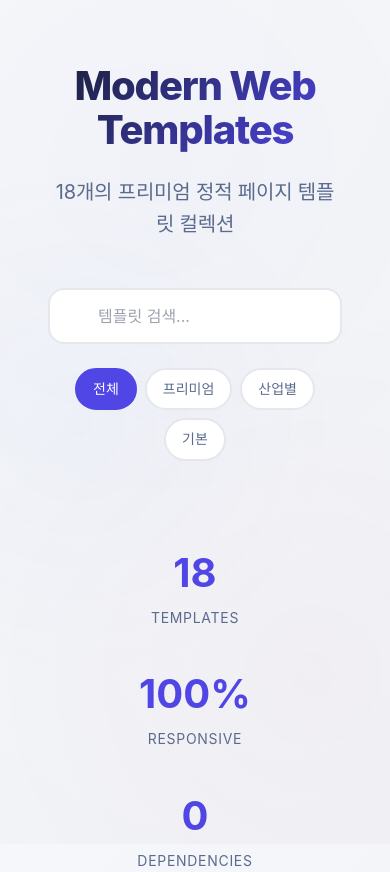
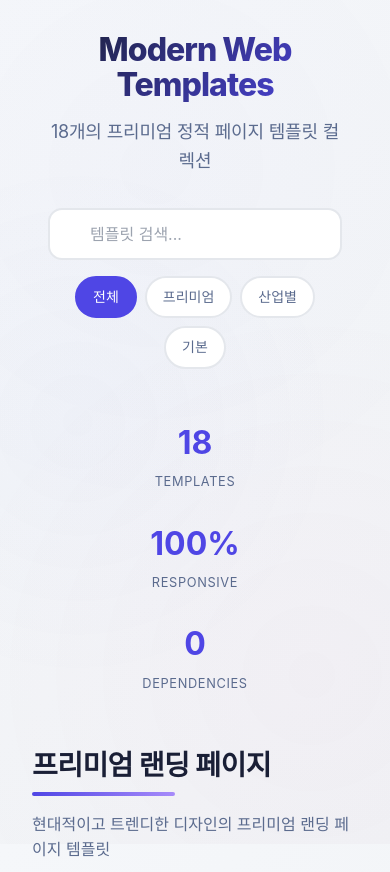
Before and after one commit to BBInJunHwang/FE-Template02, a website: page index.html in a window 390 px wide. Shown: the top 872 px of the page. Drawn offline with Linux system fonts and the light colour scheme.

Commit message:
feat 메인페이지 영역 개선

```diff
--- a/index.html
+++ b/index.html
@@ -52,7 +52,7 @@
         /* Hero Section */
         header {
             text-align: center;
-            padding: 8rem 2rem 6rem;
+            padding: 4rem 2rem 2rem;
             position: relative;
             opacity: 0;
             animation: fadeInUp 0.8s ease-out 0.2s forwards;
@@ -79,8 +79,8 @@
         }
 
         h1 {
-            font-size: 4.5rem;
-            margin-bottom: 1.5rem;
+            font-size: 3.5rem;
+            margin-bottom: 1rem;
             font-weight: 800;
             letter-spacing: -0.03em;
             color: #1a1f36;
@@ -92,32 +92,32 @@
         }
 
         .subtitle {
-            font-size: 1.5rem;
+            font-size: 1.25rem;
             color: #5b6b8e;
             font-weight: 400;
             letter-spacing: -0.01em;
-            margin-bottom: 3rem;
+            margin-bottom: 2rem;
         }
 
         /* Search and Filter Bar */
         .search-filter-container {
             max-width: 800px;
-            margin: 0 auto 2rem;
+            margin: 0 auto 1.5rem;
             opacity: 0;
             animation: fadeInUp 0.8s ease-out 0.4s forwards;
         }
 
         .search-wrapper {
             position: relative;
-            margin-bottom: 1.5rem;
+            margin-bottom: 1rem;
         }
 
         .search-input {
             width: 100%;
-            padding: 1.25rem 3.5rem 1.25rem 3.5rem;
-            font-size: 1.1rem;
+            padding: 1rem 3rem 1rem 3rem;
+            font-size: 1rem;
             border: 2px solid #e4e7ec;
-            border-radius: 16px;
+            border-radius: 14px;
             background: white;
             transition: all 0.3s ease;
             color: #1a1f36;
@@ -183,8 +183,8 @@
         .stats-bar {
             display: flex;
             justify-content: center;
-            gap: 3rem;
-            margin-bottom: 5rem;
+            gap: 2rem;
+            margin-bottom: 3rem;
             opacity: 0;
             animation: fadeInUp 0.8s ease-out 0.6s forwards;
         }
@@ -194,14 +194,14 @@
         }
 
         .stat-number {
-            font-size: 2.5rem;
+            font-size: 2rem;
             font-weight: 700;
             color: #4f46e5;
             display: block;
         }
 
         .stat-label {
-            font-size: 0.875rem;
+            font-size: 0.8rem;
             color: #5b6b8e;
             text-transform: uppercase;
             letter-spacing: 0.05em;
@@ -212,8 +212,8 @@
         .templates-grid {
             display: grid;
             grid-template-columns: repeat(auto-fill, minmax(380px, 1fr));
-            gap: 2.5rem;
-            margin-bottom: 6rem;
+            gap: 2rem;
+            margin-bottom: 3rem;
         }
 
         .templates-grid.hidden {
@@ -406,7 +406,7 @@
 
         /* Section Headers */
         .section-wrapper {
-            margin: 6rem 0 3rem;
+            margin: 3rem 0 2rem;
             transition: all 0.3s ease;
         }
 
@@ -416,9 +416,9 @@
 
         .section-title {
             color: #1a1f36;
-            font-size: 2.5rem;
+            font-size: 2rem;
             font-weight: 700;
-            margin-bottom: 0.75rem;
+            margin-bottom: 0.5rem;
             letter-spacing: -0.02em;
             position: relative;
             display: inline-block;
@@ -437,8 +437,8 @@
 
         .section-description {
             color: #5b6b8e;
-            font-size: 1.125rem;
-            margin-top: 1.5rem;
+            font-size: 1rem;
+            margin-top: 1rem;
             max-width: 600px;
         }
 
@@ -574,25 +574,26 @@
         /* Responsive Design */
         @media (max-width: 768px) {
             h1 {
-                font-size: 3rem;
+                font-size: 2.5rem;
             }
 
             .subtitle {
-                font-size: 1.25rem;
+                font-size: 1.125rem;
             }
 
             .templates-grid {
                 grid-template-columns: 1fr;
-                gap: 2rem;
+                gap: 1.5rem;
             }
 
             .section-title {
-                font-size: 2rem;
+                font-size: 1.75rem;
             }
 
             .stats-bar {
                 flex-direction: column;
-                gap: 2rem;
+                gap: 1.5rem;
+                margin-bottom: 2rem;
             }
 
             .footer-stats {
@@ -607,7 +608,7 @@
             }
 
             header {
-                padding: 4rem 1rem 3rem;
+                padding: 2rem 1rem 1.5rem;
             }
 
             .filter-tags {
@@ -622,7 +623,7 @@
 
         @media (max-width: 480px) {
             h1 {
-                font-size: 2.5rem;
+                font-size: 2rem;
             }
 
             .template-actions {
@@ -631,7 +632,7 @@
 
             .search-input {
                 font-size: 1rem;
-                padding: 1rem 3rem;
+                padding: 0.875rem 2.5rem;
             }
         }
     </style>
```
